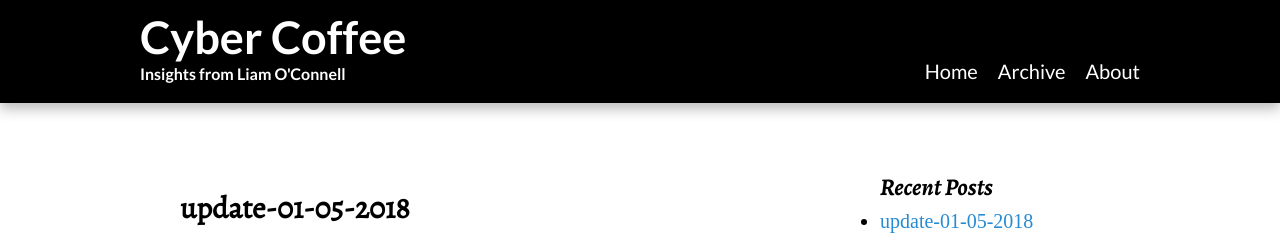
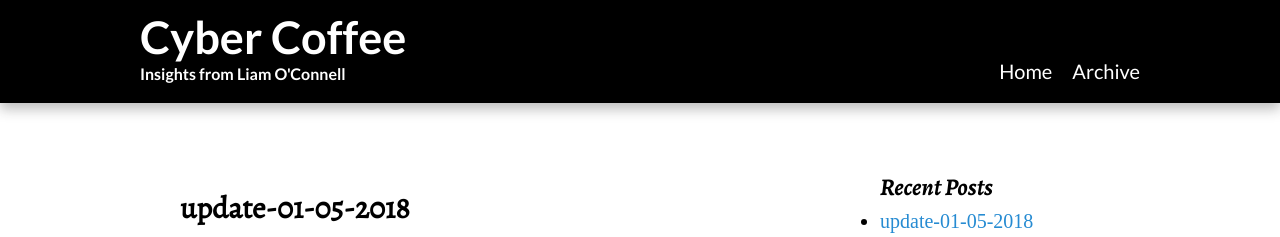
Before and after one commit to lpoconnell/CyberCoffee, a Jekyll site: the page built from index.html, in a window 1280 px wide. Shown: the top 237 px of the page. Built offline with Jekyll 4.4.1, drawn with Linux system fonts in a browser that asks for light colours; some web fonts are replaced; the list of posts is cut into pages by our own code.

Commit message:
Update page-header.html

```diff
--- a/_includes/page-header.html
+++ b/_includes/page-header.html
@@ -5,7 +5,6 @@
 			<h4>{{ site.tagline }}</h4>
 		</div>
 		<nav class = "header-nav">
-			<a class = "header-nav-item" href = {{site.baseurl}}/list>About</a>
 			<a class = "header-nav-item" href = {{site.baseurl}}/archive>Archive</a>
 			<a class = "header-nav-item" href = {{site.baseurl}}/index>Home</a>
 		</nav>
```
